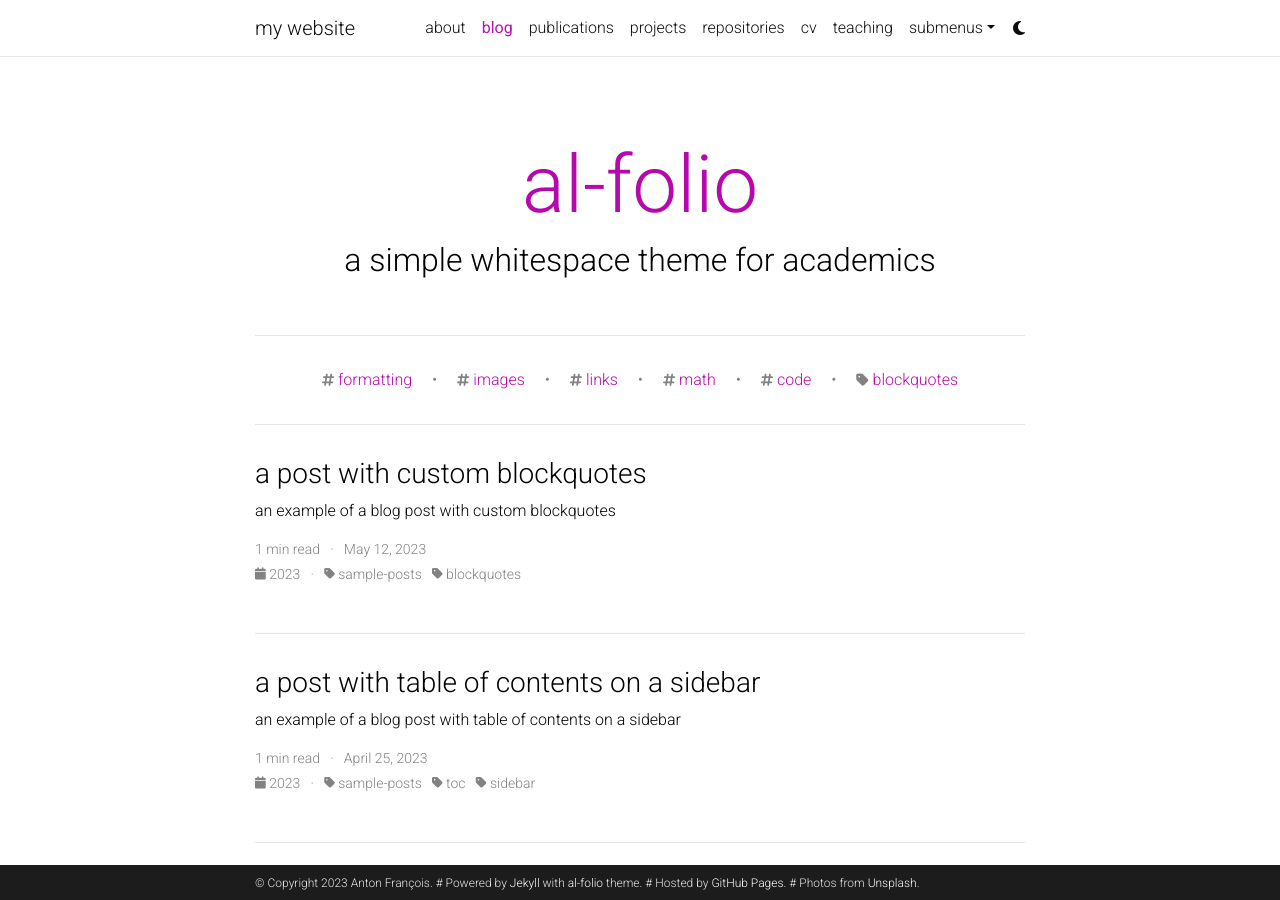
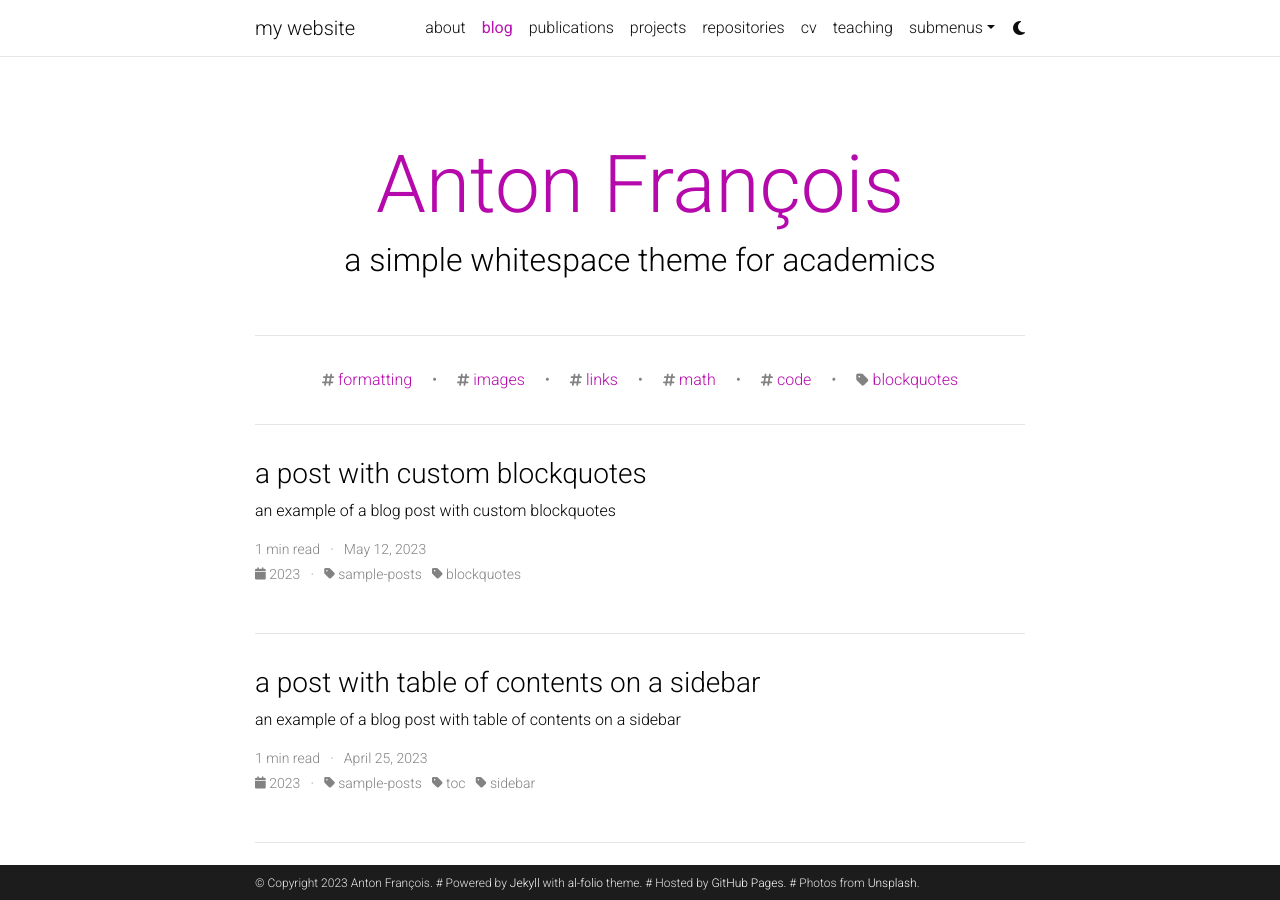
Before and after one commit to antonfrancois/antonfrancois.github.io, a Jekyll site: the page built from blog/index.html, in a window 1280 px wide and 900 px high. Built offline with Jekyll 4.4.1, drawn with Linux system fonts in a browser that asks for light colours; the list of posts is cut into pages by our own code; comment, search, counter and statistics services are not loaded; a style sheet for code colours, icons or effects is not loaded.

Commit message:
after setting workflow

```diff
--- a/_config.yml
+++ b/_config.yml
@@ -71,7 +71,7 @@
 # Social integration
 # -----------------------------------------------------------------------------
 
-github_username: # your GitHub user name
+github_username: antonfrancois# your GitHub user name
 gitlab_username: # your GitLab user name
 twitter_username: # your Twitter handle
 mastodon_username: # your mastodon instance+username in the format instance.tld/@username
@@ -122,7 +122,7 @@
 # Blog
 # -----------------------------------------------------------------------------
 
-blog_name: al-folio # blog_name will be displayed in your blog page
+blog_name: Anton François # blog_name will be displayed in your blog page
 blog_nav_title: blog # your blog must have a title for it to be displayed in the nav bar
 blog_description: a simple whitespace theme for academics
 permalink: /blog/:year/:title/
```
